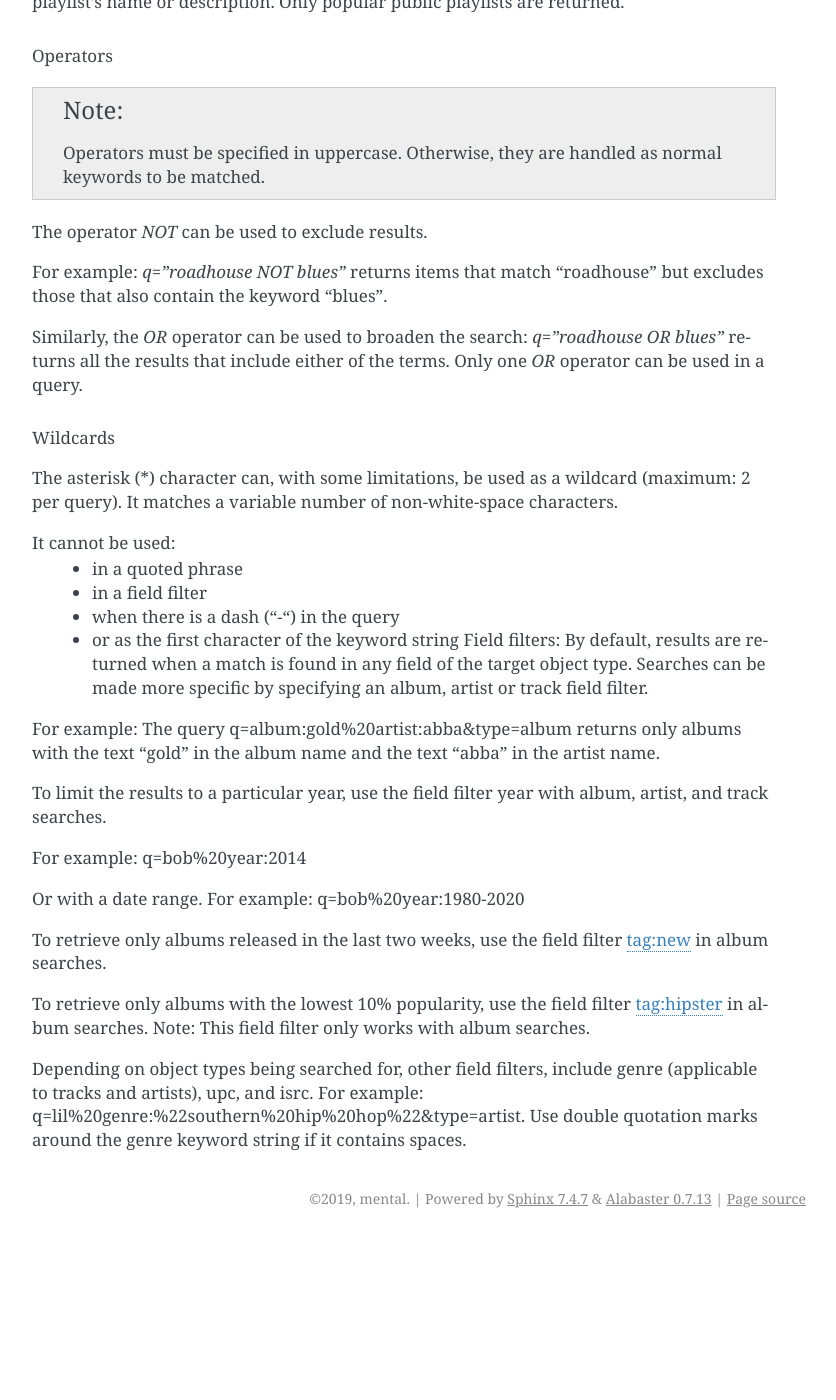
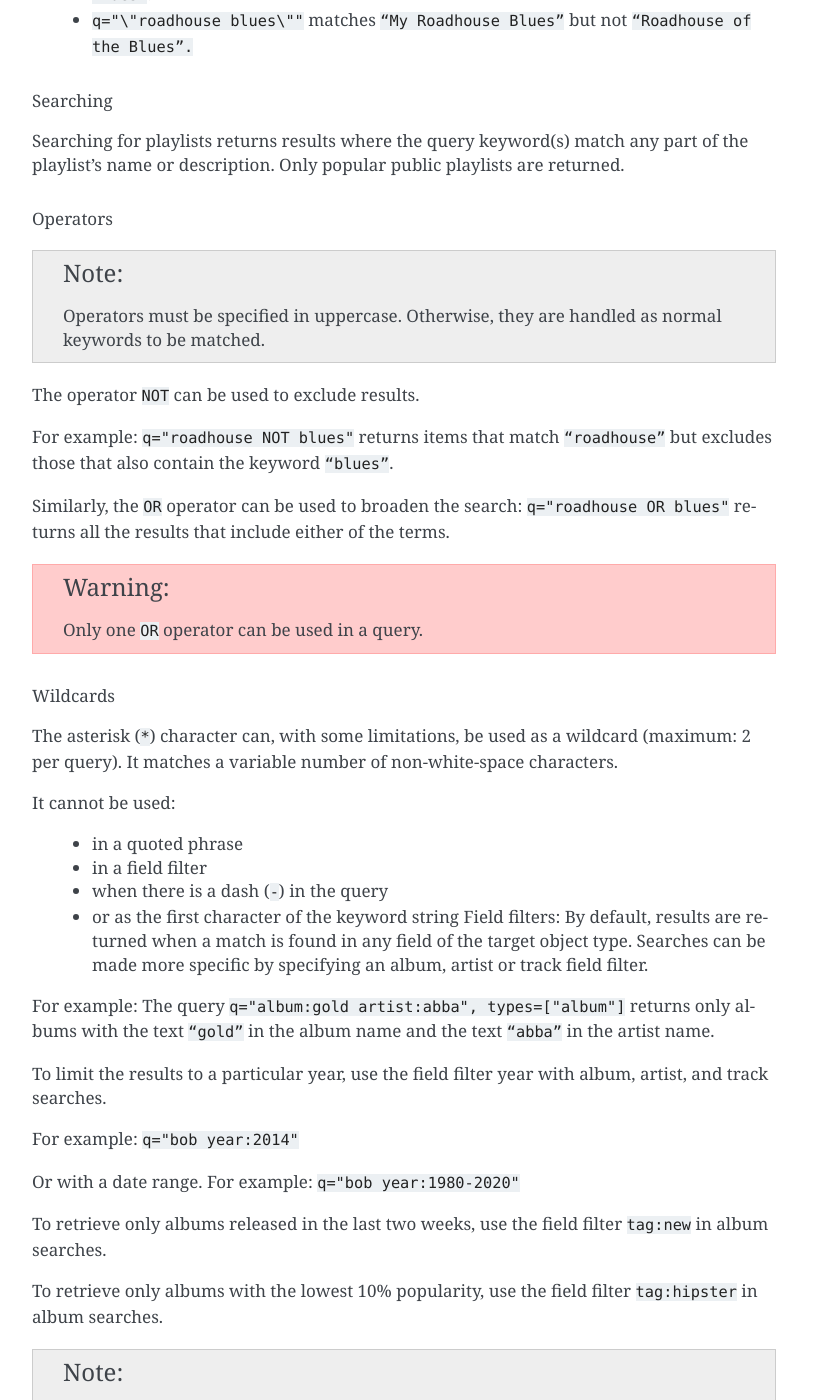
Before and after one commit to mental32/spotify.py, a Sphinx documentation site: the page built from docs/source/introduction.rst, in a window 1280 px wide and 1400 px high, scrolled down 2106 px. Shown: the whole window, without its empty margins (346-1182 px from the left). Built offline with Sphinx 7.4.7, drawn with Linux system fonts in a browser that asks for light colours; before the commit the page ends 3344 px from its top, so only the background shows below that; some of the changed text lies outside the part shown.

Commit message:
Update docs

```diff
--- a/docs/source/introduction.rst
+++ b/docs/source/introduction.rst
@@ -86,12 +90,17 @@ Matching of search keywords is not case-sensitive. Operators, however, should
 be specified in uppercase. Unless surrounded by double quotation marks,
 keywords are matched in any order.
 
-For example: q=roadhouse&20blues matches both “Blues Roadhouse” and “Roadhouse of the Blues”. q="roadhouse&20blues" matches “My Roadhouse Blues” but not “Roadhouse of the Blues”.
+For example:
+
+ - ``q="roadhouse blues"`` matches both ``“Blues Roadhouse”`` and ``“Roadhouse of the Blues”``.
+ - ``q="\"roadhouse blues\""`` matches ``“My Roadhouse Blues”`` but not ``“Roadhouse of the Blues”.``
 
 Searching
 ---------
 
-Searching for playlists returns results where the query keyword(s) match any part of the playlist’s name or description. Only popular public playlists are returned.
+Searching for playlists returns results where the query keyword(s) match any
+part of the playlist’s name or description. Only popular public playlists are
+returned.
 
 Operators
 ---------
@@ -100,35 +109,58 @@ Operators
 
     Operators must be specified in uppercase. Otherwise, they are handled as normal keywords to be matched.
 
-The operator `NOT` can be used to exclude results.
+The operator ``NOT`` can be used to exclude results.
 
-For example: `q="roadhouse NOT blues"` returns items that match “roadhouse” but excludes those that also contain the keyword “blues”.
+For example: ``q="roadhouse NOT blues"`` returns items that match
+``“roadhouse”`` but excludes those that also contain the keyword ``“blues”``.
 
-Similarly, the `OR` operator can be used to broaden the search: `q="roadhouse OR blues"` returns all the results that include either of the terms. Only one `OR` operator can be used in a query.
+Similarly, the ``OR`` operator can be used to broaden the search:
+``q="roadhouse OR blues"`` returns all the results that include either of the
+terms.
+
+.. warning::
+
+    Only one ``OR`` operator can be used in a query.
 
 Wildcards
 ---------
 
-The asterisk (*) character can, with some limitations, be used as a wildcard
-(maximum: 2 per query). It matches a variable number of non-white-space
-characters.
+The asterisk (``*``) character can, with some limitations, be used as a
+wildcard (maximum: 2 per query). It matches a variable number of
+non-white-space characters.
 
 It cannot be used:
+
  - in a quoted phrase
  - in a field filter
- - when there is a dash (“-“) in the query
- - or as the first character of the keyword string Field filters: By default, results are returned when a match is found in any field of the target object type. Searches can be made more specific by specifying an album, artist or track field filter.
+ - when there is a dash (``-``) in the query
+ - or as the first character of the keyword string Field filters: By default,
+   results are returned when a match is found in any field of the target
+   object type. Searches can be made more specific by specifying an album,
+   artist or track field filter.
 
-For example: The query q=album:gold%20artist:abba&type=album returns only albums with the text “gold” in the album name and the text “abba” in the artist name.
+For example: The query ``q="album:gold artist:abba", types=["album"]`` returns
+only albums with the text ``“gold”`` in the album name and the text ``“abba”``
+in the artist name.
 
-To limit the results to a particular year, use the field filter year with album, artist, and track searches.
+To limit the results to a particular year, use the field filter year with
+album, artist, and track searches.
 
-For example: q=bob%20year:2014
+For example: ``q="bob year:2014"``
 
-Or with a date range. For example: q=bob%20year:1980-2020
+Or with a date range. For example: ``q="bob year:1980-2020"``
 
-To retrieve only albums released in the last two weeks, use the field filter tag:new in album searches.
+To retrieve only albums released in the last two weeks, use the field filter
+``tag:new`` in album searches.
 
-To retrieve only albums with the lowest 10% popularity, use the field filter tag:hipster in album searches. Note: This field filter only works with album searches.
+To retrieve only albums with the lowest 10% popularity, use the field filter
+``tag:hipster`` in album searches.
 
-Depending on object types being searched for, other field filters, include genre (applicable to tracks and artists), upc, and isrc. For example: q=lil%20genre:%22southern%20hip%20hop%22&type=artist. Use double quotation marks around the genre keyword string if it contains spaces.
+.. note::
+
+    This field filter only works with album searches.
+
+Depending on object types being searched for, other field filters, include
+genre (applicable to tracks and artists), upc, and isrc. For example:
+``q="lil genre:\"southern hip hop\", types=["artist"]``. Use double quotation
+marks around the genre keyword string if it contains spaces.
```
Also changed, not shown: other parts of docs/source/introduction.rst (+4 -0 lines).
